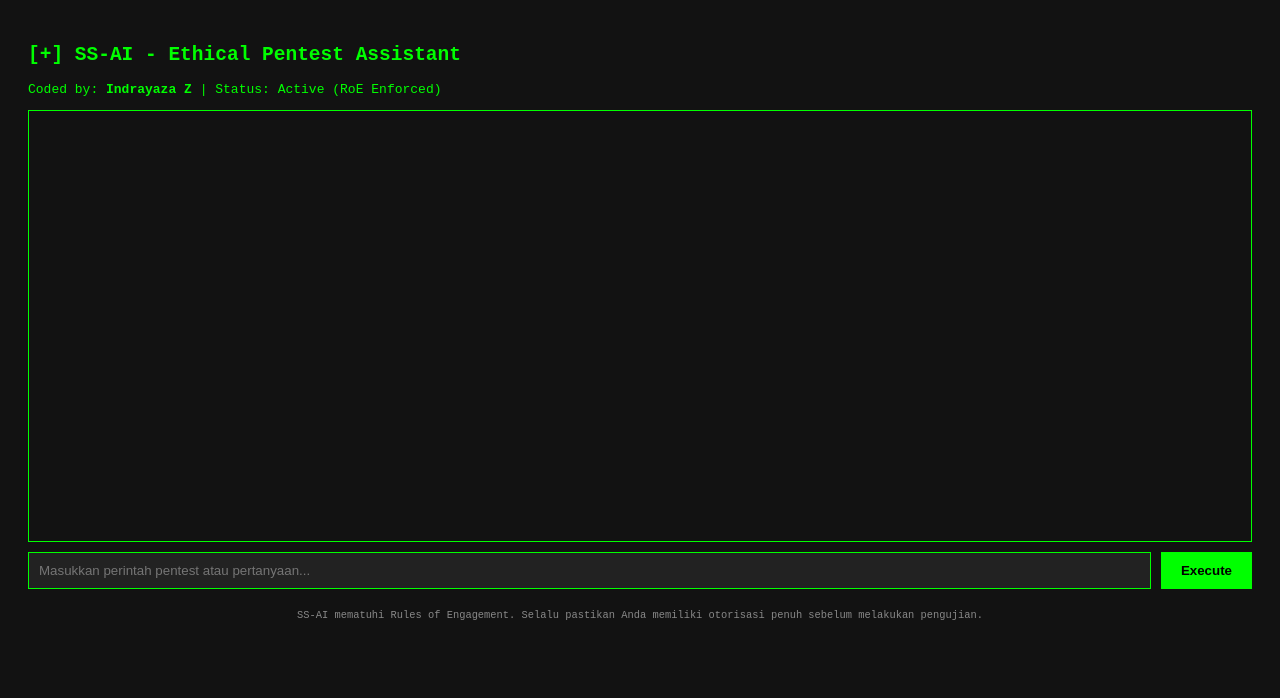
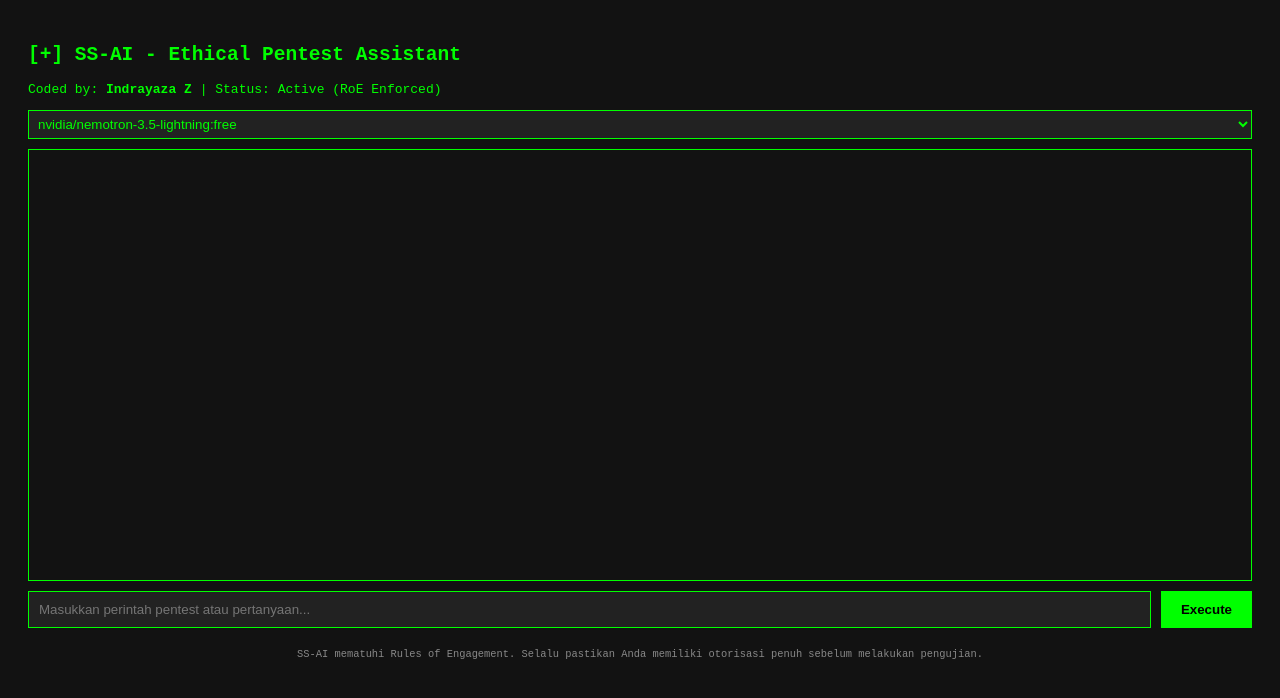
Before and after one commit to Indrakenzo/SS-AI, a website: page public/index.html in a window 1280 px wide. Drawn offline with Linux system fonts and the light colour scheme.

Commit message:
Update index.html

```diff
--- a/public/index.html
+++ b/public/index.html
@@ -9,6 +9,7 @@
     .chat-box { border: 1px solid #00ff00; padding: 15px; height: 400px; overflow-y: scroll; margin-bottom: 10px; }
     .input-box { width: 100%; display: flex; gap: 10px; }
     input { flex: 1; padding: 10px; background: #222; color: #00ff00; border: 1px solid #00ff00; }
+    select { background: #222; color: #00ff00; border: 1px solid #00ff00; padding: 5px; margin-bottom: 10px; width: 100%; }
     button { padding: 10px 20px; background: #00ff00; color: #000; border: none; cursor: pointer; font-weight: bold; }
     .footer { margin-top: 20px; font-size: 0.8em; text-align: center; color: #888; }
   </style>
@@ -16,6 +17,31 @@
 <body>
   <h2>[+] SS-AI - Ethical Pentest Assistant</h2>
   <p>Coded by: <strong>Indrayaza Z</strong> | Status: Active (RoE Enforced)</p>
+
+  <select id="modelSelect">
+    <option value="nvidia/nemotron-3.5-lightning:free">nvidia/nemotron-3.5-lightning:free</option>
+    <option value="openrouter/free">openrouter/free</option>
+    <option value="poolside/laguna-s-2.1:free">poolside/laguna-s-2.1:free</option>
+    <option value="dots-studio/dots-3-note-preview:free">dots-studio/dots-3-note-preview:free</option>
+    <option value="nvidia/nemotron-3-super-120b-a12b:free">nvidia/nemotron-3-super-120b-a12b:free</option>
+    <option value="apodex/apodex-1.1-mini:free">apodex/apodex-1.1-mini:free</option>
+    <option value="thinkingmachines/inkling:free">thinkingmachines/inkling:free</option>
+    <option value="cohere/north-mini-code:free">cohere/north-mini-code:free</option>
+    <option value="thinkingmachines/inkling-small:free">thinkingmachines/inkling-small:free</option>
+    <option value="poolside/laguna-xs-2.1:free">poolside/laguna-xs-2.1:free</option>
+    <option value="nvidia/nemotron-3-nano-omni-30b-a3b-reasoning:free">nvidia/nemotron-3-nano-omni-30b-a3b-reasoning:free</option>
+    <option value="inception/mercury-decide:free">inception/mercury-decide:free</option>
+    <option value="liquid/lfm-2.5-2.6b:free">liquid/lfm-2.5-2.6b:free</option>
+    <option value="nvidia/llama-nemotron-rerank-vl-1b-v2:free">nvidia/llama-nemotron-rerank-vl-1b-v2:free</option>
+    <option value="nvidia/nemotron-3.5-content-safety:free">nvidia/nemotron-3.5-content-safety:free</option>
+    <option value="nvidia/nemotron-3-embed-1b:free">nvidia/nemotron-3-embed-1b:free</option>
+    <option value="google/gemma-4-26b-a4b-it:free">google/gemma-4-26b-a4b-it:free</option>
+    <option value="nvidia/llama-nemotron-embed-vl-1b-v2:free">nvidia/llama-nemotron-embed-vl-1b-v2:free</option>
+    <option value="google/gemma-4-31b-it:free">google/gemma-4-31b-it:free</option>
+    <option value="respan/span-01-lite:free">respan/span-01-lite:free</option>
+    <option value="liquid/lfm-2.5-embedding-350m:free">liquid/lfm-2.5-embedding-350m:free</option>
+    <option value="fish-audio/s2.1-pro-free:free">fish-audio/s2.1-pro-free:free</option>
+  </select>
 
   <div class="chat-box" id="chat"></div>
 
@@ -34,6 +60,7 @@
     async function sendMessage() {
       const input = document.getElementById('userInput');
       const chat = document.getElementById('chat');
+      const model = document.getElementById('modelSelect').value;
       const userText = input.value.trim();
 
       if (!userText) return;
@@ -46,13 +73,13 @@
         const response = await fetch('/api/chat', {
           method: 'POST',
           headers: { 'Content-Type': 'application/json' },
-          body: JSON.stringify({ messages })
+          body: JSON.stringify({ messages, model })
         });
 
         const data = await response.json();
         const aiReply = data.reply || '[Error: Tidak dapat terhubung ke server SS-AI]';
 
-        chat.innerHTML += `<div><b>SS-AI:</b> ${aiReply}</div><br>`;
+        chat.innerHTML += `<div><b>SS-AI (${model}):</b> ${aiReply}</div><br>`;
         messages.push({ role: "assistant", content: aiReply });
         chat.scrollTop = chat.scrollHeight;
       } catch (error) {
```
